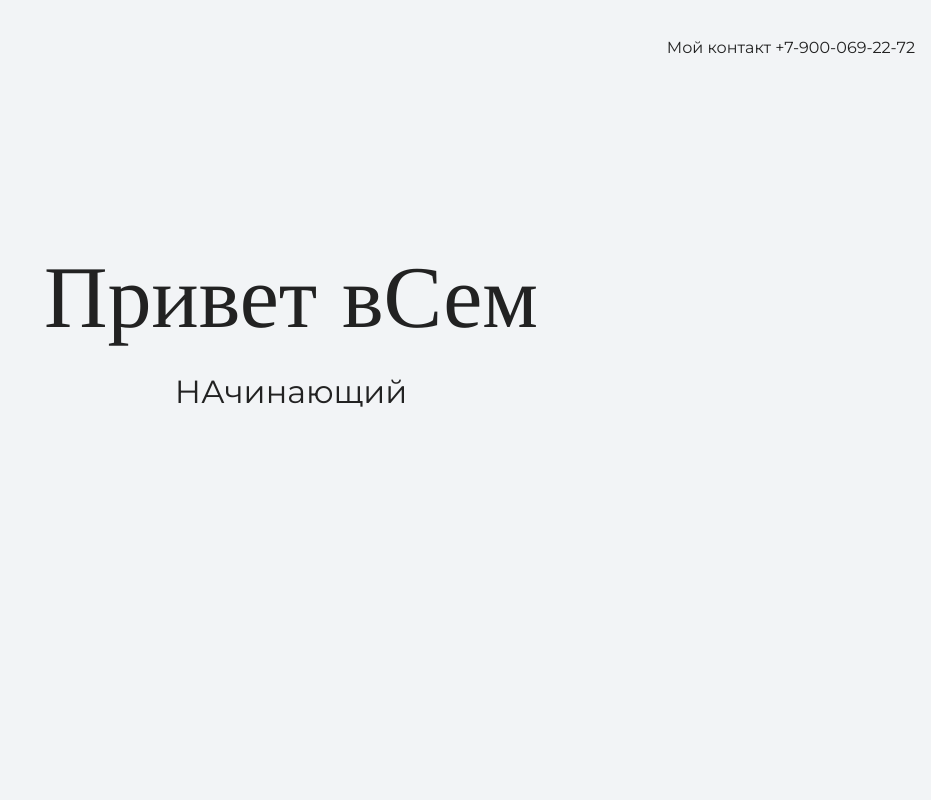
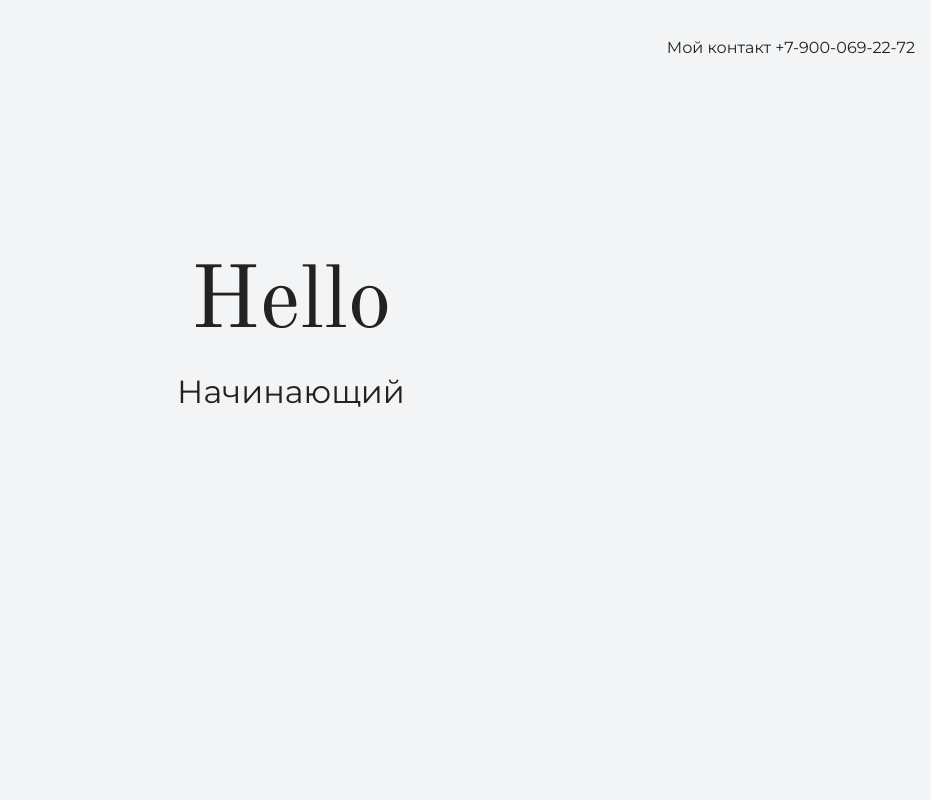
Before and after one commit to SS677/my-site-1, a plain HTML site: page index.html in a window 1280 px wide. Shown: the top 800 px of the page, without its empty margins (349-1280 px from the left). Drawn offline with nearby package versions, Linux system fonts and the light colour scheme.

Commit message:
новые изменения

```diff
--- a/index.html
+++ b/index.html
@@ -15,8 +15,8 @@
     </header>
     <section class="hero-image">
 <div class="container">
-      <h1 class="heading">Привет вСем</h1>
-      <p>НАчинающий</p>
+      <h1 class="heading">Hello</h1>
+      <p>Начинающий</p>
 </div>
     </section>
 
```
